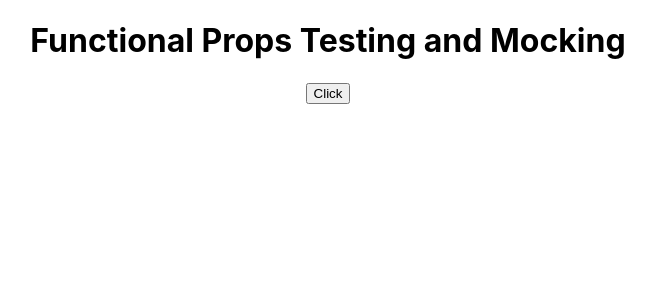
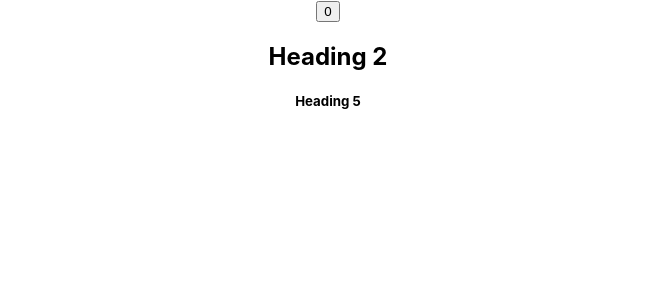
Before and after one commit to Sumanvith/blog-app, a React (Create React App) app: page / in a window 1280 px wide. Shown: the top 300 px of the page, without its empty margins (312-967 px from the left). Built offline with nearby package versions, Linux system fonts and the light colour scheme.

Commit message:
Debugging

```diff
--- a/src/App.js
+++ b/src/App.js
@@ -1,10 +1,14 @@
+import { useState } from "react";
 import "./App.css";
 
-function App(props) {
+function App() {
+  const [count, setCount] = useState(0);
+
   return (
     <div className="App">
-      <h1>Functional Props Testing and Mocking</h1>
-      <button onClick={props.testFunction}>Click</button>
+      <button onClick={() => setCount((prev) => prev + 1)}>{count}</button>
+      <h2>Heading 2</h2>
+      <h5>Heading 5</h5>
     </div>
   );
 }
```
Also changed, not shown: 1 other file (tests, documents, lock files or other folders).
